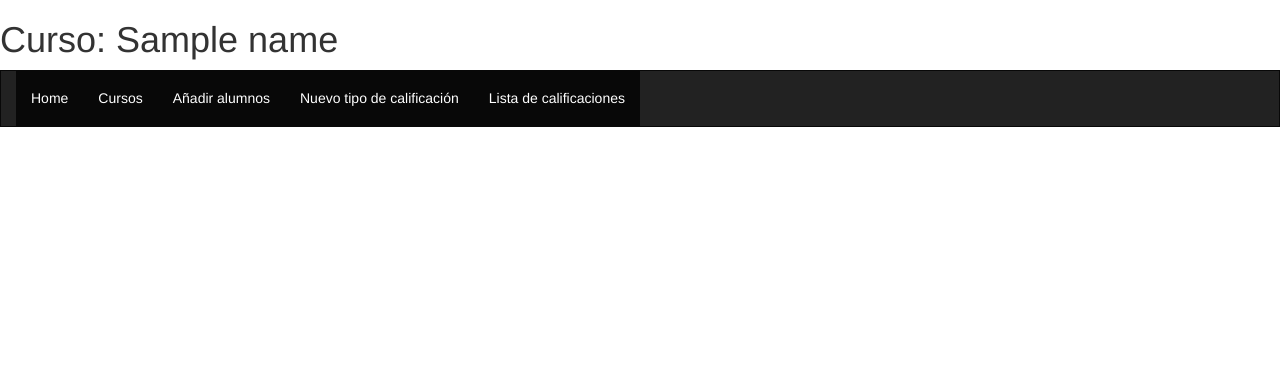
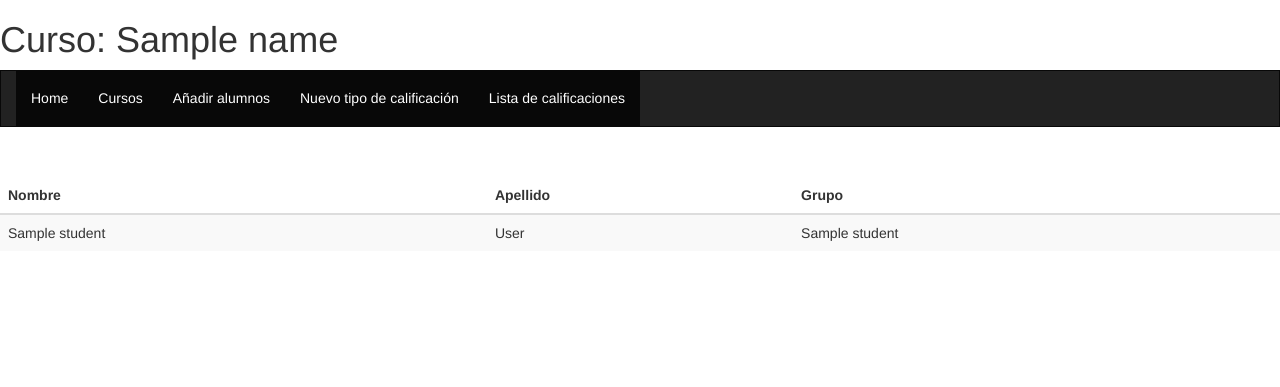
Before and after one commit to PaulaAlessio/courses_management, a Flask app: template src/templates/courses/course_template.html in a window 1280 px wide. Shown: the top 387 px of the page. Run offline with Flask 3, Linux system fonts and the light colour scheme; the template is opened without the code that fills it: most values are stand-ins (such as "Sample title", 1, 10 or a date in 2020); some libraries are stand-ins or nearby versions.

Commit message:
first step formatting courses view

```diff
--- a/src/templates/courses/course_template.html
+++ b/src/templates/courses/course_template.html
@@ -26,4 +26,24 @@
     </div>
     </div>
 </nav>
+
+<table class="table table-striped">
+    <thead>
+      <tr>
+        <th>Nombre</th>
+        <th>Apellido</th>
+        <th>Grupo</th>
+      </tr>
+    </thead>
+    <tbody>
+  {% for student in students %}
+    <tr>
+      <td> {{student['st_name']}} </a> </td>
+      <td> {{student['surname']}} </td>
+      <td> {{student['g_name']}} </td>
+    </tr>
+  {% endfor %}
+    </tbody>
+</table>
+
 {% endblock content %}
```
Also changed, not shown: src/courses.py (+12 -3 lines).
